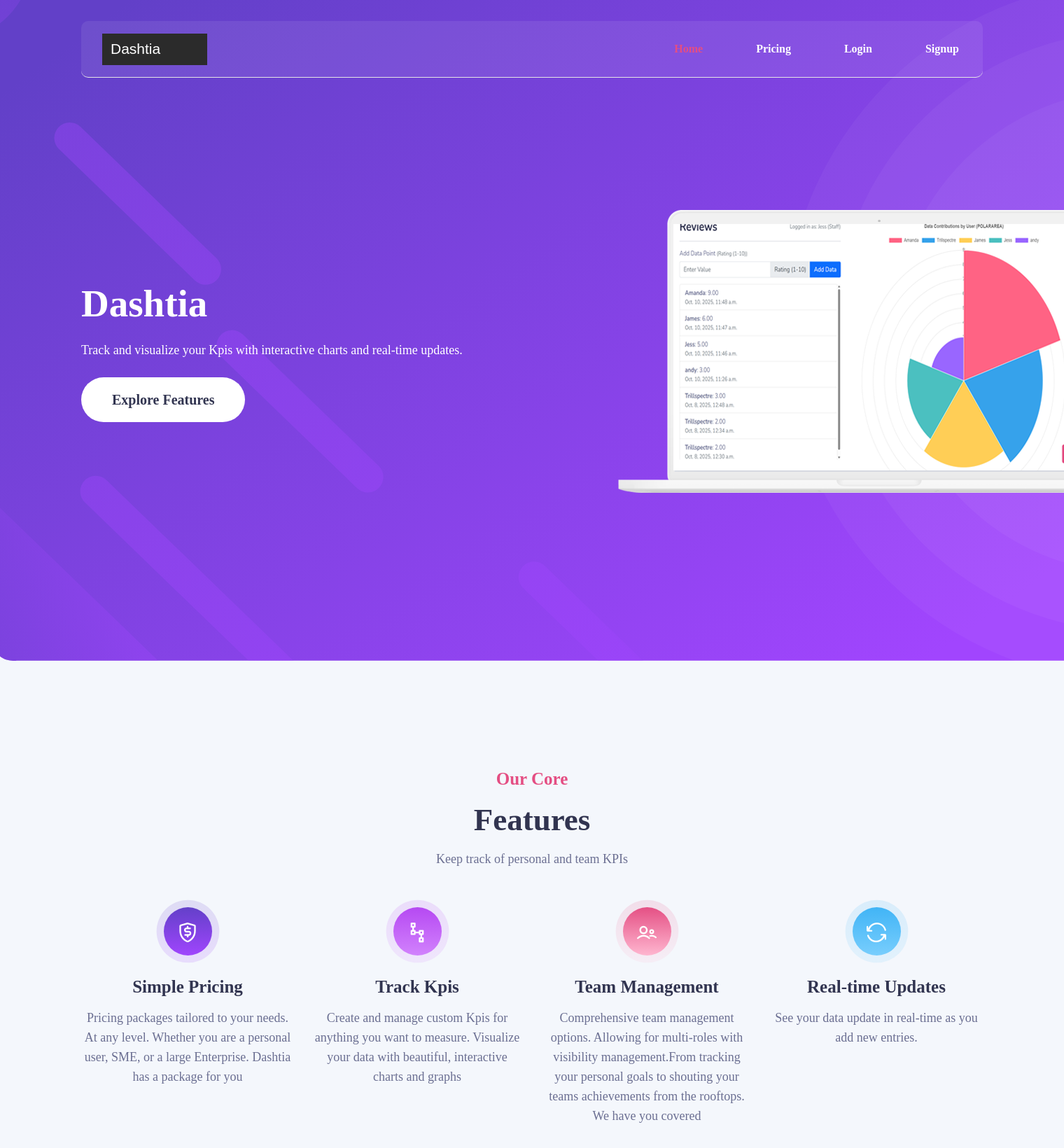
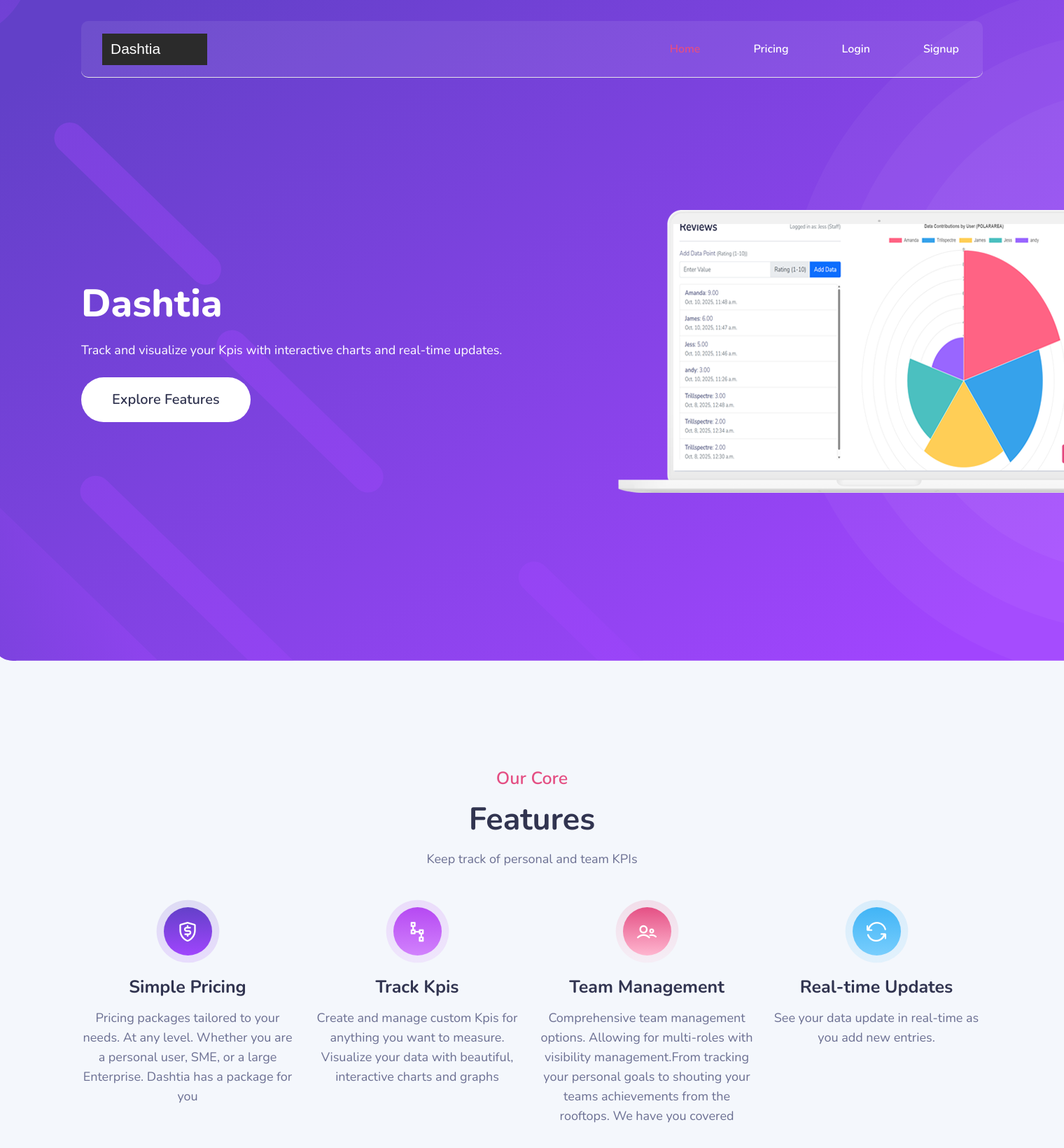
Before and after one commit to Trillspectre/dashtia, a Django app: page / in a window 1520 px wide; the page is wider, and only the part inside the window is pictured. Shown: the top 1640 px of that part at 70% size. Run offline with Django 4.2, Linux system fonts and the light colour scheme; some libraries are stand-ins or nearby versions.

Commit message:
Move @import to top of main.css to avoid ignored-rule warning

```diff
--- a/stats/static/theme/assets/css/main.css
+++ b/stats/static/theme/assets/css/main.css
@@ -1,3 +1,4 @@
+@import url("https://fonts.googleapis.com/css?family=Nunito:300,400,600,700,800&display=swap");
 /* Minimal theme main.css placeholder */
 body{background:#fff;color:#222}
 .hero{padding:40px}
@@ -7,9 +8,8 @@ Author: UIdeck
 */
 
 /*===========================
-    01.COMMON css
+  01.COMMON css
 ===========================*/
-@import url("https://fonts.googleapis.com/css?family=Nunito:300,400,600,700,800&display=swap");
 html {
   scroll-behavior: smooth;
 }
```
